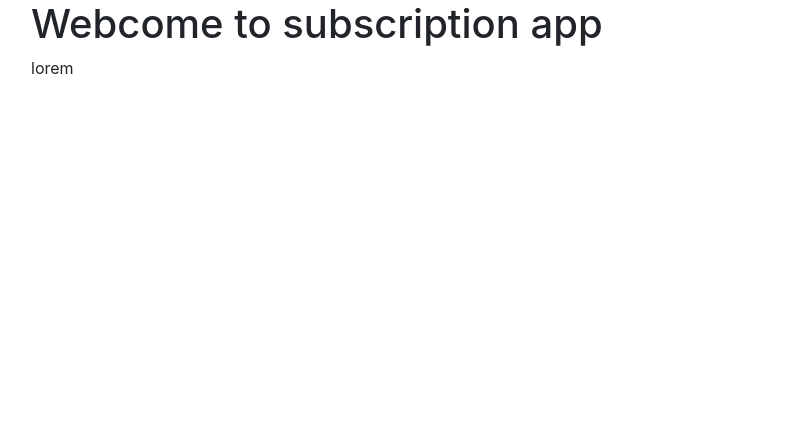
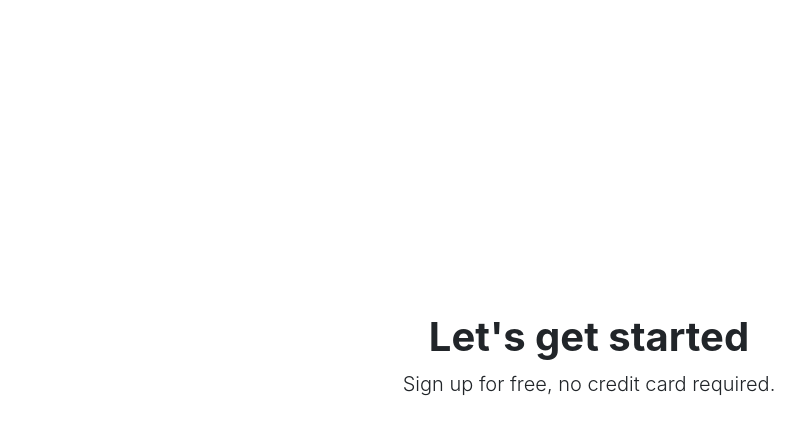
Before and after one commit to nickty/client, a React (Create React App) app: page /register in a window 1280 px wide. Shown: the top 434 px of the page, without its empty margins (51-856 px from the left). Built offline with nearby package versions, Linux system fonts and the light colour scheme.

Commit message:
created route with react router dom

```diff
--- a/src/App.js
+++ b/src/App.js
@@ -1,11 +1,17 @@
+import { BrowserRouter as Router, Routes, Route } from 'react-router-dom'
+import Home from './pages/Home'
+import Register from './pages/Register'
+import Login from './pages/Login'
+
 function App() {
   return (
-    <div className="container">
-      <div className="row">
-        <h1>Webcome to subscription app</h1>
-        <p>lorem</p>
-      </div>
-    </div>
+    <Router>
+      <Routes>
+        <Route exact path="/" element={<Home />} />
+        <Route exact path="/register" element={<Register />} />
+        <Route exact path="/login" element={<Login />} />
+      </Routes>
+    </Router>
   )
 }
 
--- /dev/null
+++ b/src/pages/Home.js
@@ -0,0 +1,18 @@
+import React from 'react'
+
+const Home = () => {
+  return (
+    <div className="d-flex justify-content-center" style={{ height: '88vh' }}>
+      <div className="container align-items-center d-flex">
+        <div className="row col-md-6 offset-md-3 text-center">
+          <h1 className="pt-5 fw-bold">Home</h1>
+          <p className="lead pb-4">
+            Sign up for free, no credit card required.
+          </p>
+        </div>
+      </div>
+    </div>
+  )
+}
+
+export default Home
--- /dev/null
+++ b/src/pages/Login.js
@@ -0,0 +1,18 @@
+import React from 'react'
+
+const Login = () => {
+  return (
+    <div className="d-flex justify-content-center" style={{ height: '88vh' }}>
+      <div className="container align-items-center d-flex">
+        <div className="row col-md-6 offset-md-3 text-center">
+          <h1 className="pt-5 fw-bold">Login</h1>
+          <p className="lead pb-4">
+            Sign up for free, no credit card required.
+          </p>
+        </div>
+      </div>
+    </div>
+  )
+}
+
+export default Login
--- /dev/null
+++ b/src/pages/Register.js
@@ -0,0 +1,18 @@
+import React from 'react'
+
+const Register = () => {
+  return (
+    <div className="d-flex justify-content-center" style={{ height: '88vh' }}>
+      <div className="container align-items-center d-flex">
+        <div className="row col-md-6 offset-md-3 text-center">
+          <h1 className="pt-5 fw-bold">Let's get started</h1>
+          <p className="lead pb-4">
+            Sign up for free, no credit card required.
+          </p>
+        </div>
+      </div>
+    </div>
+  )
+}
+
+export default Register
```
